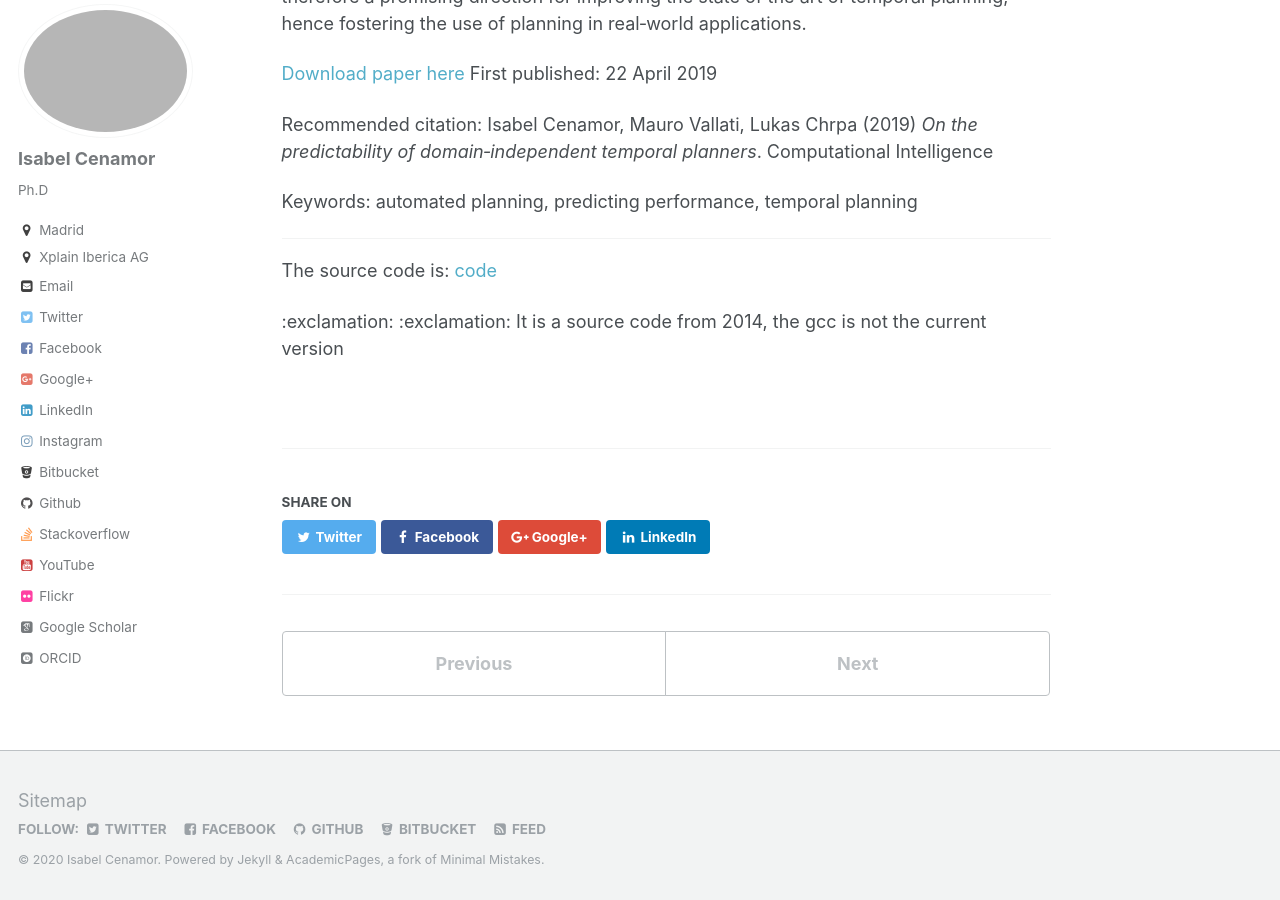
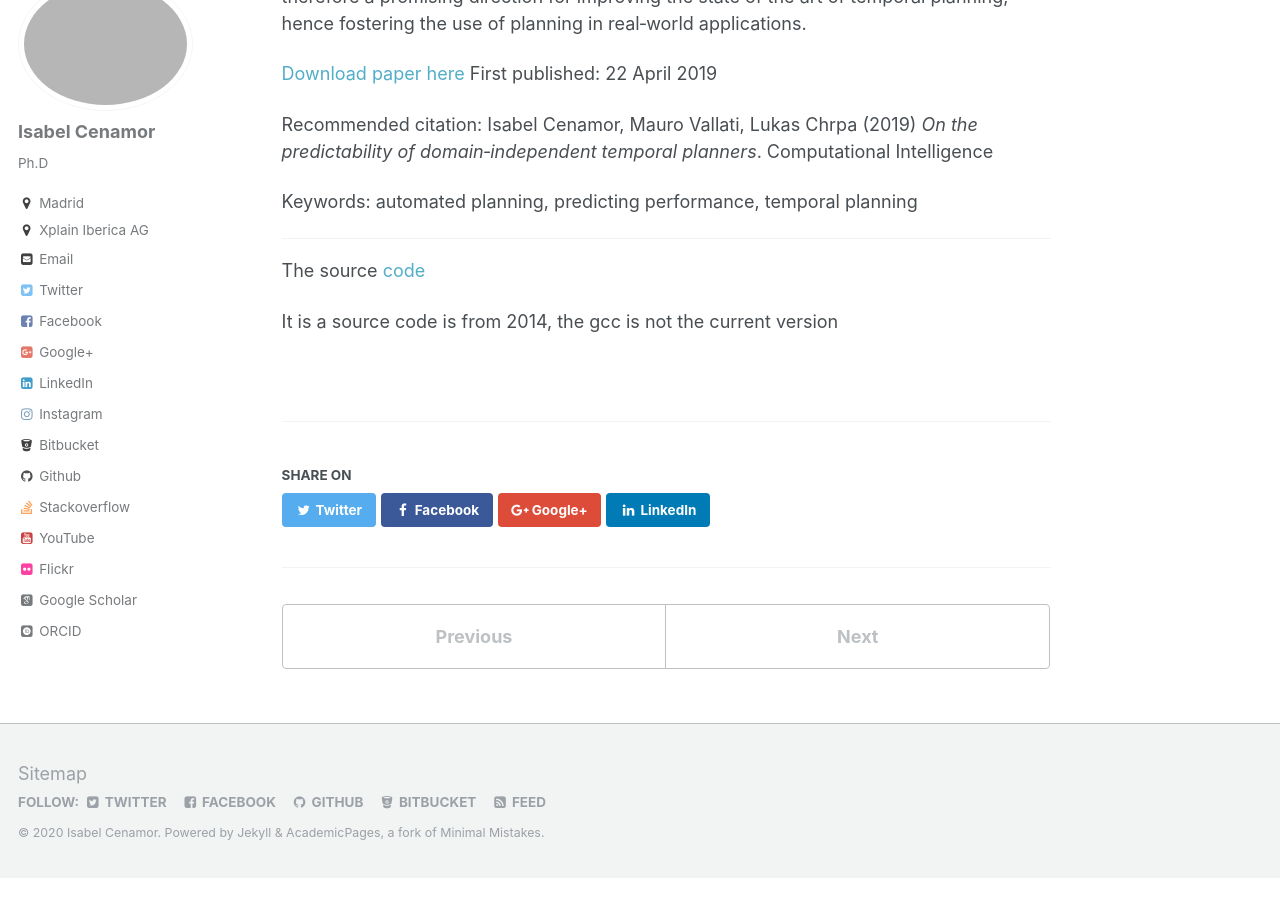
Before and after one commit to icenamor/icenamor.github.io, a Jekyll site: the page built from _publications/2019-04-23-temporalplanners.md, in a window 1280 px wide and 900 px high, scrolled down 816 px. Built offline with Jekyll 4.4.1, drawn with Linux system fonts in a browser that asks for light colours; some web fonts are replaced; after the commit the page ends 1694 px from its top, so only the background shows below that.

Commit message:
Update 2019-04-23-temporalplanners.md

```diff
--- a/_publications/2019-04-23-temporalplanners.md
+++ b/_publications/2019-04-23-temporalplanners.md
@@ -26,7 +26,6 @@ Keywords: automated planning, predicting performance, temporal planning
 
 -------
 
-The source code is: [code](https://github.com/icenamor/Temporal.git)
+The source [code](https://github.com/icenamor/Temporal.git)
 
-
-:exclamation:  :exclamation:  It is a source code from 2014, the gcc is not the current version
+It is a source code is from 2014, the gcc is not the current version
```
